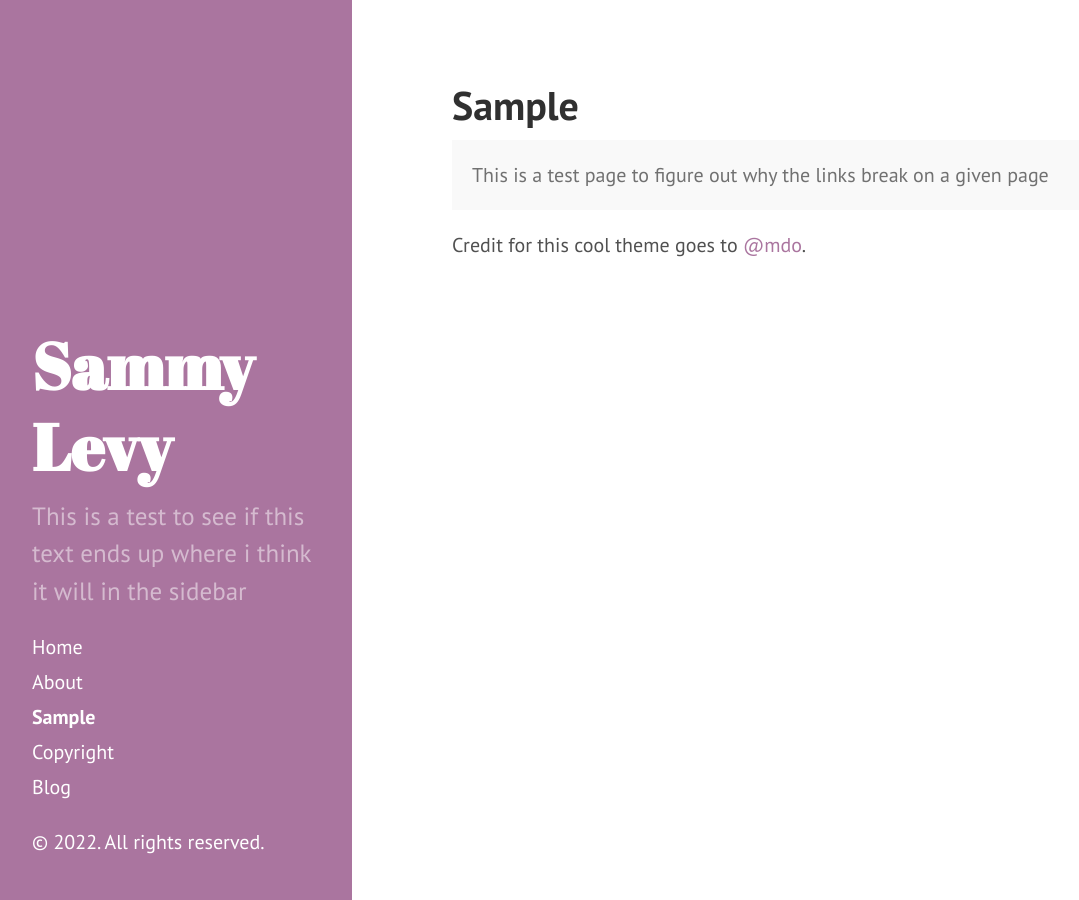
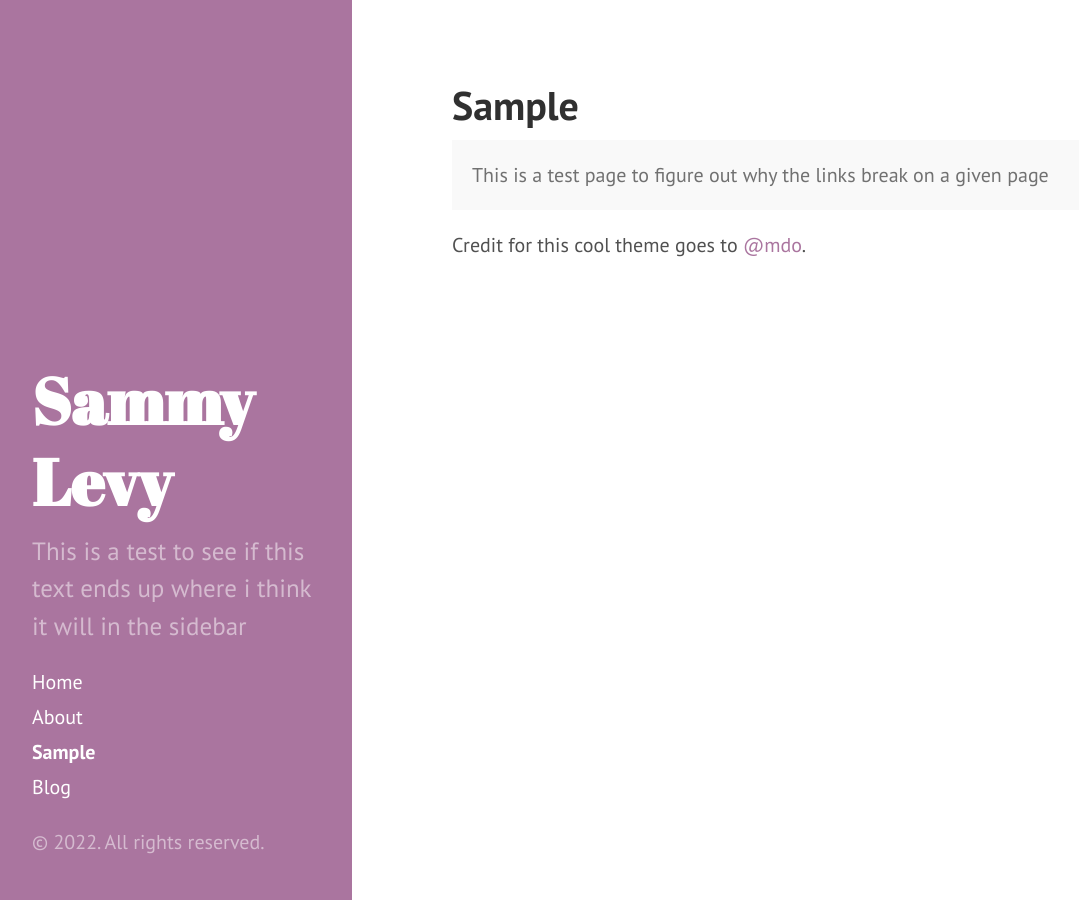
Before and after one commit to slevy14/slevy14.github.io, a Jekyll site: the page built from 02-sample.md, in a window 1280 px wide. Shown: the whole page, without its empty margins (8-1087 px from the left). Built offline with Jekyll 4.4.1, drawn with Linux system fonts in a browser that asks for light colours.

Commit message:
greyed out copyright info

```diff
--- a/_includes/sidebar.html
+++ b/_includes/sidebar.html
@@ -31,6 +31,6 @@
       <!-- <span class="sidebar-nav-item">Currently v{{ site.version }}</span> -->
     </nav>
 
-    <p><a href="copyright.html"><span class= "sidebar-nav-item">&copy; {{ site.time | date: '%Y' }}. All rights reserved.</span></a></p>
+    <p><a class="sidebar-nav-item" href="copyright.html" style="color:rgba(255,255,255,.5);">&copy; {{ site.time | date: '%Y' }}. All rights reserved.</a></p>
   </div>
 </div>
--- a/copyright.html
+++ b/copyright.html
@@ -1,9 +1,9 @@
 ---
-layout: page
+layout: page-excluded
 title: Copyright
 ---
 
-<body>
+<div>
   <p>This website was made using the Hyde theme, <a href="https://github.com/poole/hyde">found here</a>.</p>
   <p>Theme Copyright (c) 2013 <a href="https://twitter.com/mdo">Mark Otto</a>.</p>
-</body>
+</div>
```
